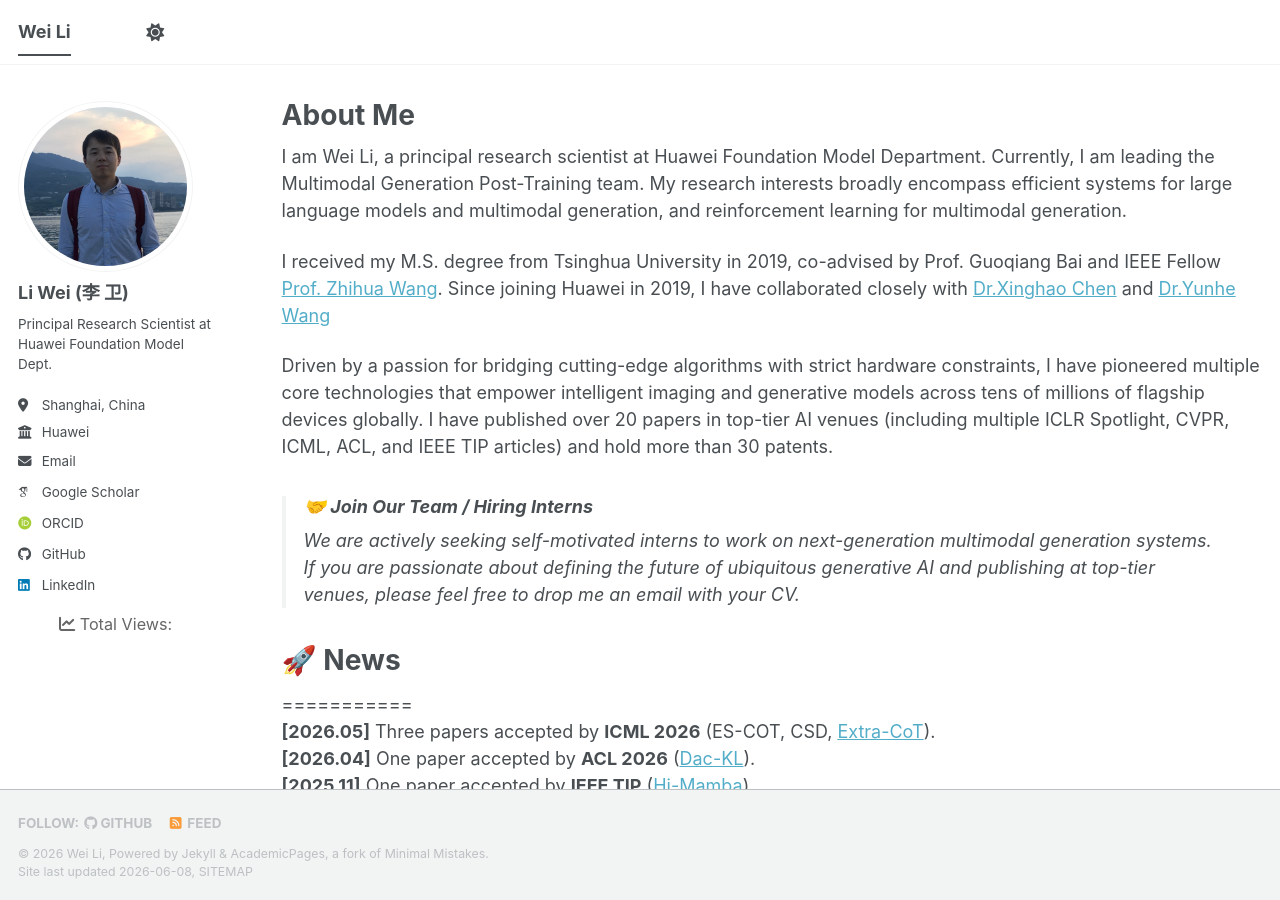
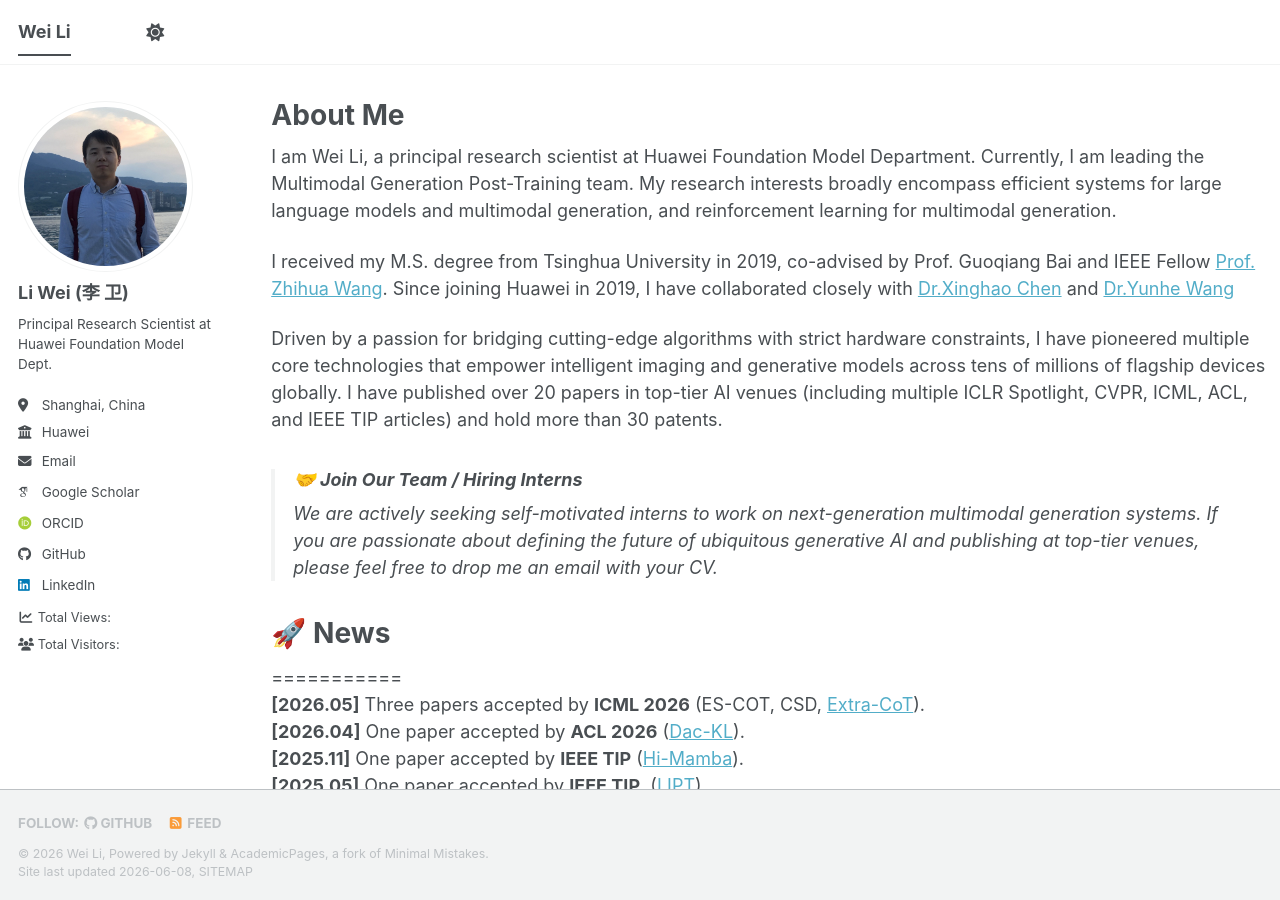
Before and after one commit to WeiLi-THU/WeiLi-THU.github.io, a Jekyll site: the page built from _pages/about.md, in a window 1280 px wide and 900 px high. Built offline with Jekyll 4.4.1, drawn with Linux system fonts in a browser that asks for light colours; some web fonts are replaced; a script bundle is joined from its source files by our own code; library files that are not in the unit come from our copies; comment, search, counter and statistics services are not loaded.

Commit message:
Update author-profile.html

```diff
--- a/_includes/author-profile.html
+++ b/_includes/author-profile.html
@@ -171,15 +171,18 @@
       {% if author.zhihu %}
       <li><a href="https://www.zhihu.com/people/{{ author.zhihu }}"><i class="fab fa-fw fa-zhihu icon-pad-right" aria-hidden="true"></i>Zhihu</a></li>
       {% endif %}
+      <script async src="//busuanzi.ibruce.info/busuanzi/2.3/busuanzi.pure.mini.js"></script>
+      <li style="margin-top: 10px;">
+        <span id="busuanzi_container_site_pv" style="display: inline-block; font-size: 0.95em;">
+          <i class="fas fa-fw fa-chart-line" aria-hidden="true"></i> Total Views: <span id="busuanzi_value_site_pv" style="font-weight: bold; color: #3B82F6;"></span>
+        </span>
+      </li>
+      <li>
+        <span id="busuanzi_container_site_uv" style="display: inline-block; font-size: 0.95em;">
+          <i class="fas fa-fw fa-users" aria-hidden="true"></i> Total Visitors: <span id="busuanzi_value_site_uv" style="font-weight: bold; color: #3B82F6;"></span>
+        </span>
+      </li>
     </ul>
-    <div style="text-align: center; margin-top: 15px; font-size: 0.9em; color: #666;">
-      <script async src="//busuanzi.ibruce.info/busuanzi/2.3/busuanzi.pure.mini.js"></script>
-      <div id="busuanzi_container_site_pv" style="margin-bottom: 5px;">
-        <i class="fa fa-line-chart"></i> Total Views: <span id="busuanzi_value_site_pv" style="font-weight: bold; color: #3B82F6;"></span>
-      </div>
-      <!-- <div id="busuanzi_container_site_uv"> -->
-        <!-- <i class="fa fa-users"></i> Total Visitors: <span id="busuanzi_value_site_uv" style="font-weight: bold; color: #3B82F6;"></span> -->
-      <!-- </div> -->
     </div>
   </div>
 </div>
```
